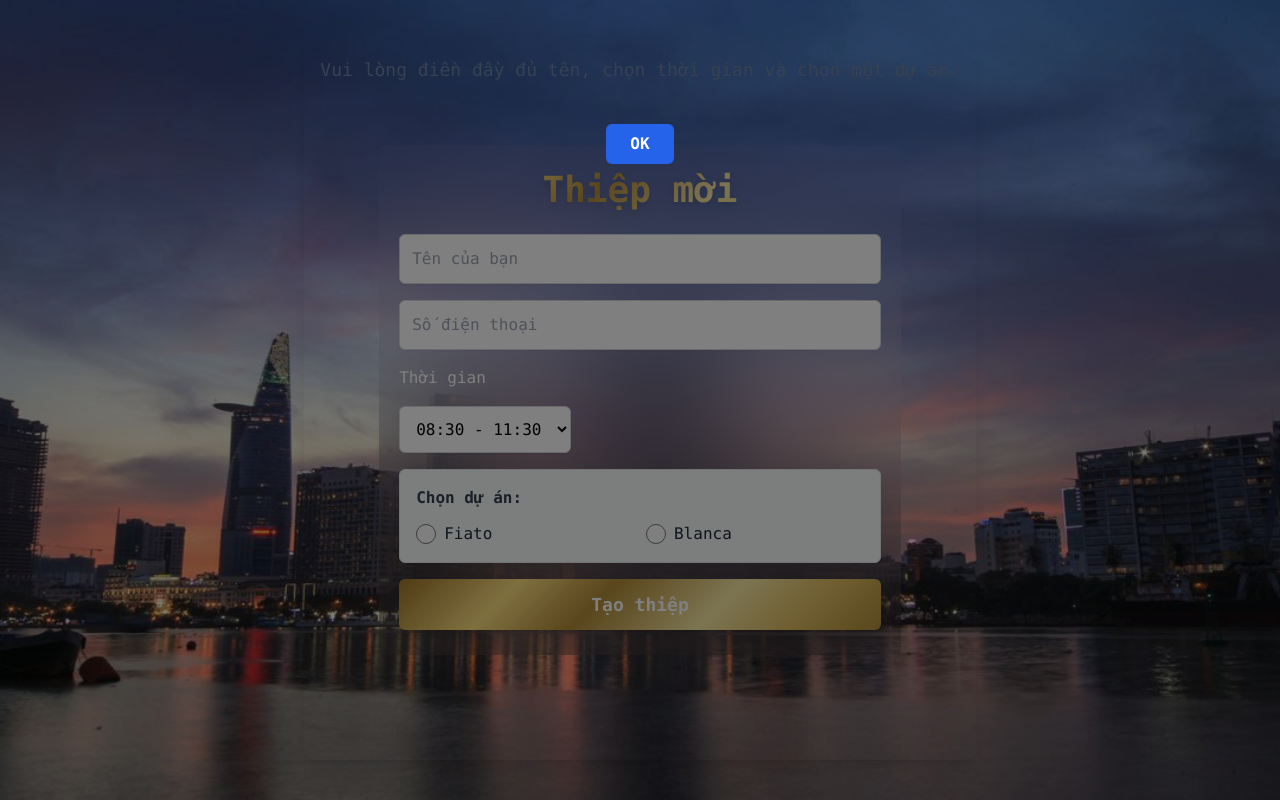
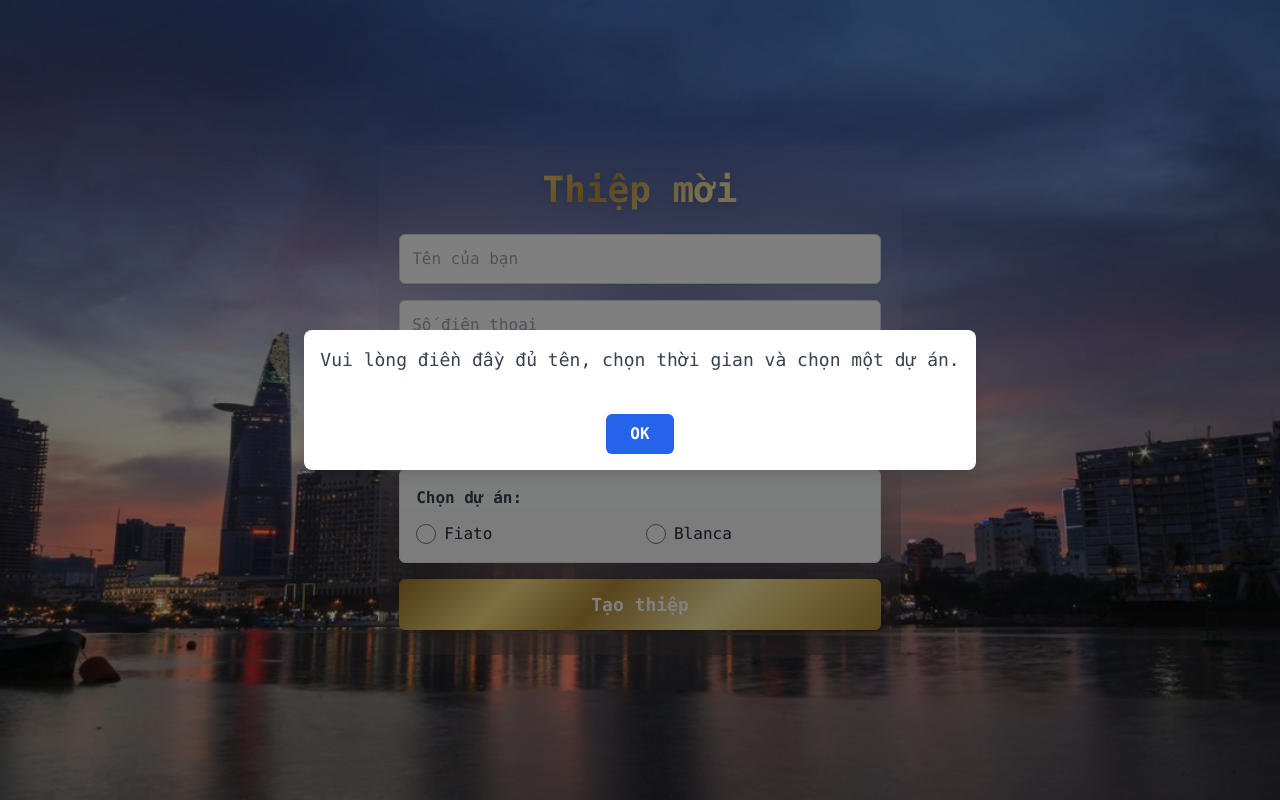
Before and after one commit to Thang612/lamthiep, a plain HTML site: page index.html in a window 1280 px wide. Both pictures are taken after a click on the button "Tạo thiệp". Drawn offline with nearby package versions, Linux system fonts and the light colour scheme.

Commit message:
fix alert

```diff
--- a/index.html
+++ b/index.html
@@ -62,6 +62,11 @@ color: #000000;
   position: absolute;
   right: 0;
   top: 0;
+}
+
+#custom-alert-modal .modal-content{
+  height: fit-content;
+  background-color: white;
 }
   </style>
 </head>
```
